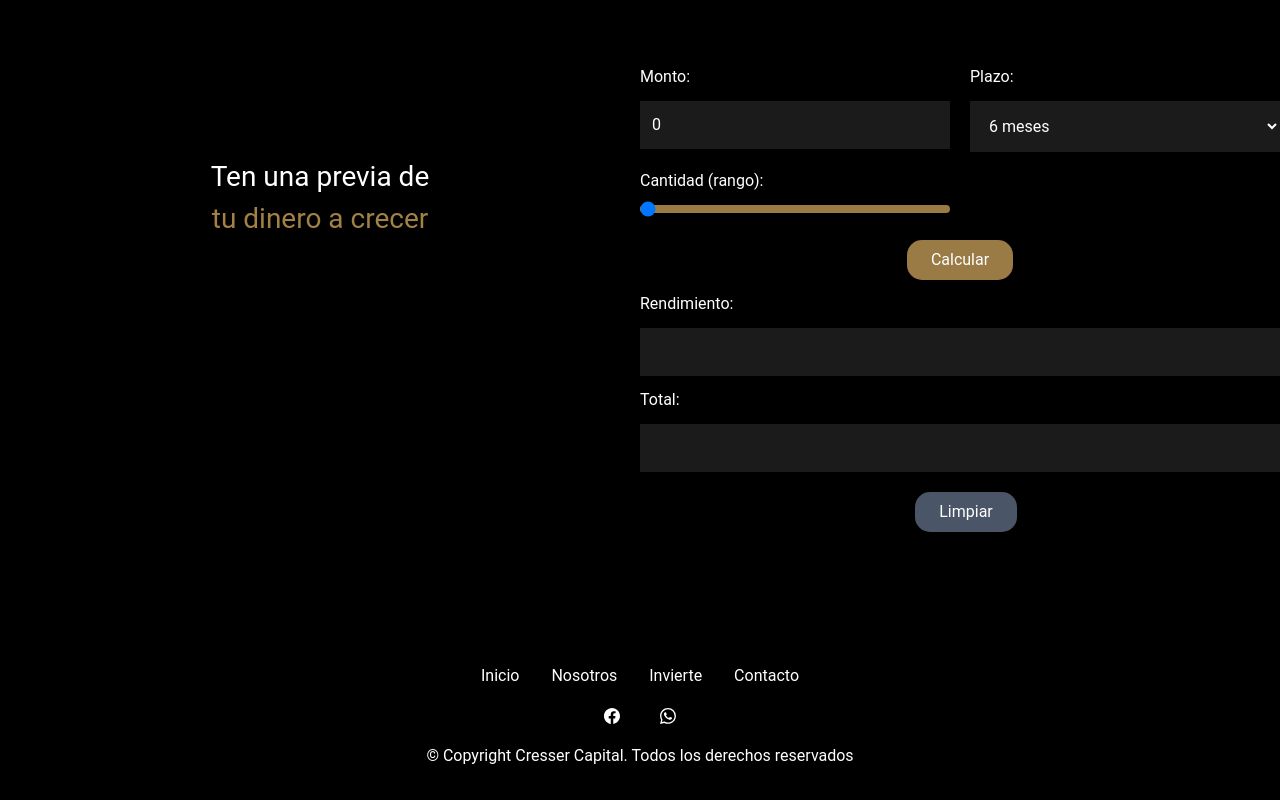
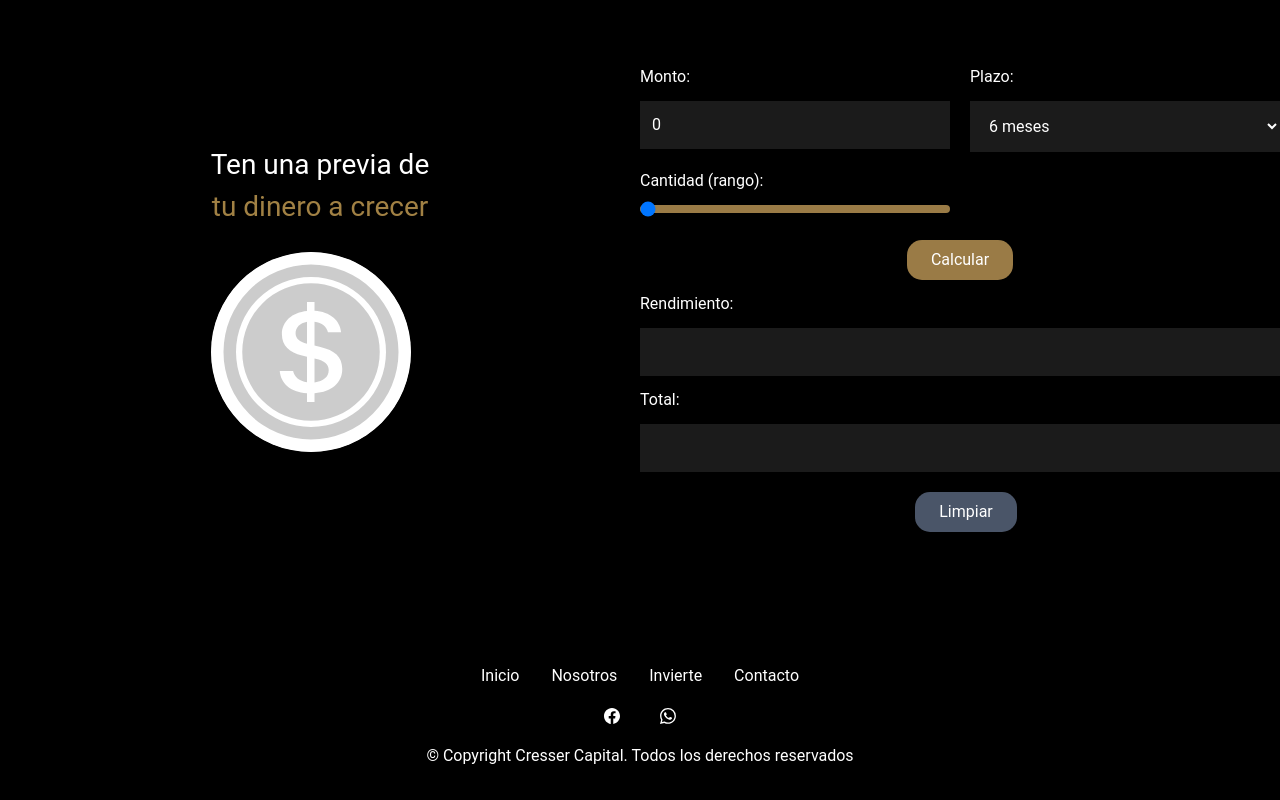
Before and after one commit to AngelLuna17-code/CRESSER-CAPITAL, a React (Create React App) app: page / in a window 1280 px wide. Shown: the part 4308-5108 px from the top of the page. Built offline with nearby package versions, Linux system fonts and the light colour scheme.

Commit message:
estilando calculadoraS

```diff
--- a/src/components/calculator.jsx
+++ b/src/components/calculator.jsx
@@ -108,10 +108,13 @@
               </h2>
             </div>
             {/* Moneda */}
-            <div className='coin'>
-              <div className='relleno'
-                style={{ backgroundColor: '#9a7b46', width: `${fillPercentage}%`, transition: 'width 1s ease-in-out' }}>
-              </div>
+            <div className='coin mt-6'>
+              <div className='relleno' style={{ backgroundColor: '#9a7b46', width: `${fillPercentage}%`, transition: 'width 1s ease-in-out' }}></div>
+              <svg xmlns="http://www.w3.org/2000/svg" fill="currentColor" className="bi bi-coin" viewBox="0 0 16 16">
+                <path d="M5.5 9.511c.076.954.83 1.697 2.182 1.785V12h.6v-.709c1.4-.098 2.218-.846 2.218-1.932 0-.987-.626-1.496-1.745-1.76l-.473-.112V5.57c.6.068.982.396 1.074.85h1.052c-.076-.919-.864-1.638-2.126-1.716V4h-.6v.719c-1.195.117-2.01.836-2.01 1.853 0 .9.606 1.472 1.613 1.707l.397.098v2.034c-.615-.093-1.022-.43-1.114-.9zm2.177-2.166c-.59-.137-.91-.416-.91-.836 0-.47.345-.822.915-.925v1.76h-.005zm.692 1.193c.717.166 1.048.435 1.048.91 0 .542-.412.914-1.135.982V8.518z" />
+                <path d="M8 15A7 7 0 1 1 8 1a7 7 0 0 1 0 14m0 1A8 8 0 1 0 8 0a8 8 0 0 0 0 16" />
+                <path d="M8 13.5a5.5 5.5 0 1 1 0-11 5.5 5.5 0 0 1 0 11m0 .5A6 6 0 1 0 8 2a6 6 0 0 0 0 12" />
+              </svg>
             </div>
             {/* Moneda */}
           </div>
--- a/src/index.css
+++ b/src/index.css
@@ -105,7 +105,23 @@
   overflow: hidden;
   height: 150px;
   width: 150px;
-  transform: rotate(-90deg);
+  position: relative;
+  background-color: #cccccc;
+}
+
+.relleno {
+  position: absolute;
+  top: 0;
+  left: 0;
+  height: 100%;
+}
+
+.coin svg {
+  position: absolute;
+  top: 0;
+  left: 0;
+  width: 100%;
+  height: 100%;
 }
 
 .relleno {
```
